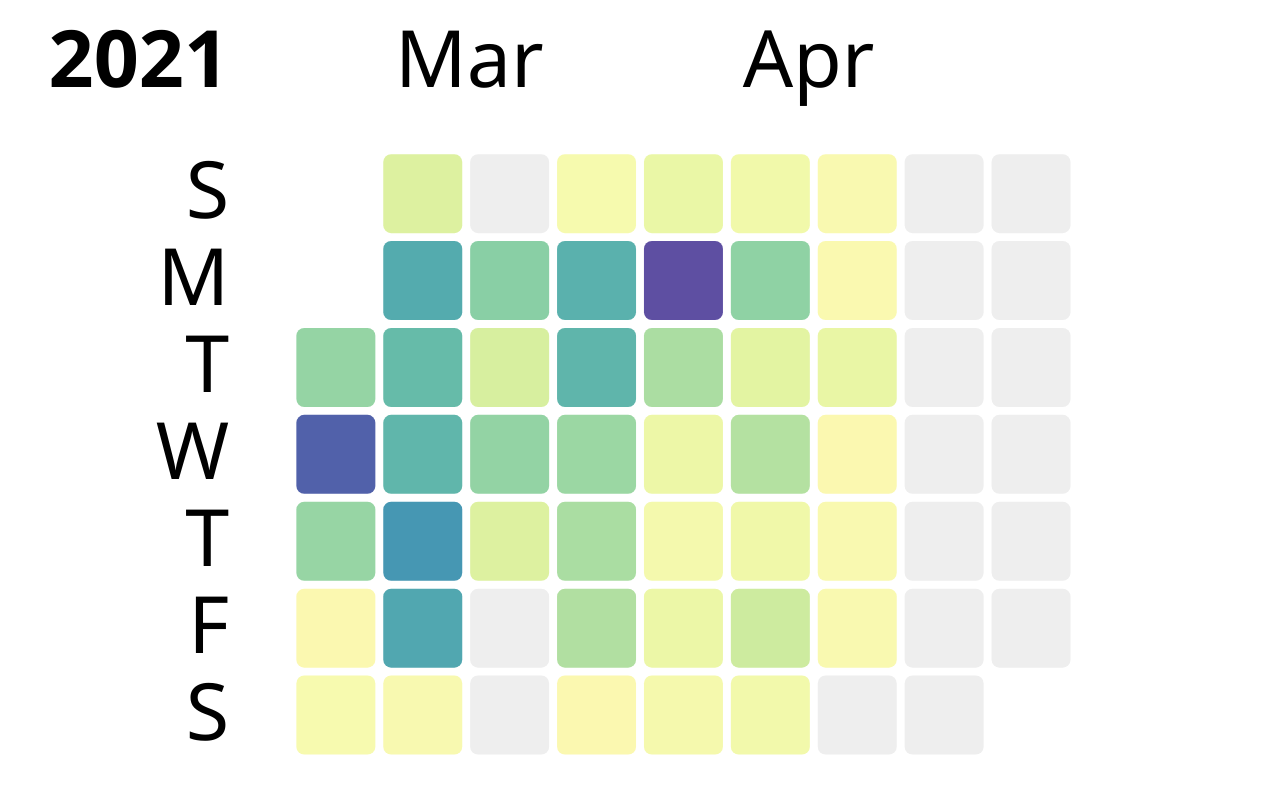
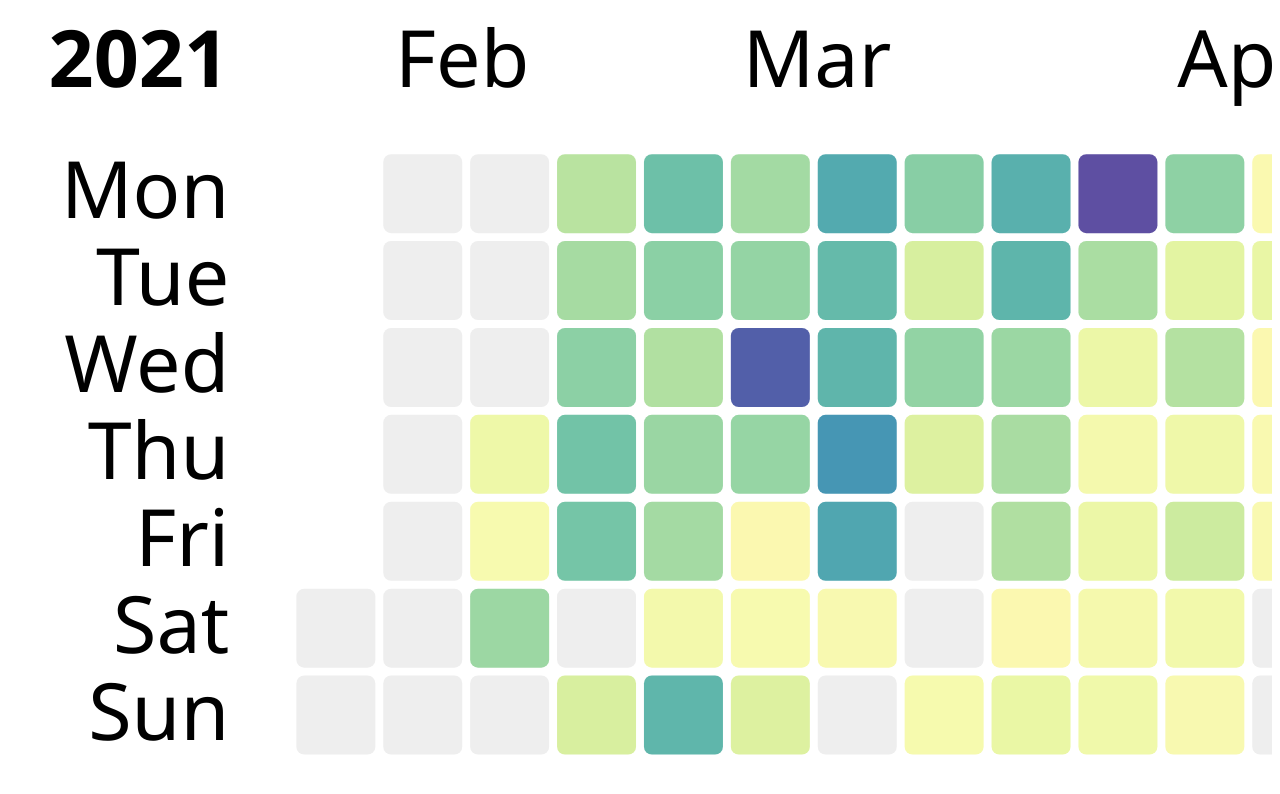
Before and after one commit to jquintozamora/react-d3-calendar-heatmap, a Gatsby site: page / in a window 1280 px wide. Built offline with nearby package versions, Linux system fonts and the light colour scheme; Gatsby itself is replaced by a stand-in of ours.

Commit message:
week day and tooltip issue

```diff
--- a/demo/App/App.tsx
+++ b/demo/App/App.tsx
@@ -14,7 +14,7 @@ interface CalendarHeatMapItemType {
 }
 
 const timeRange = {
-  from: new Date("2021-02-30"),
+  from: new Date("2021-01-30"),
   to: new Date(),
 };
 
@@ -22,7 +22,7 @@ const App: React.FunctionComponent = () => {
   return (
     <CalendarHeatMap<CalendarHeatMapItemType>
       data={data}
-      weekday="sunday"
+      weekday="weekend"
       timeRange={timeRange}
       customD3ColorScale={scaleSequential(chromatic.interpolateSpectral)}
       width={160}
@@ -30,6 +30,23 @@ const App: React.FunctionComponent = () => {
       cellShape="square"
       valueFn={(value) => value.toString()}
       cellPadding={1}
+      tooltipOffsetX={5}
+      formatDate={(date: Date) =>
+        new Intl.DateTimeFormat("en", {
+          weekday: "long",
+          day: "numeric",
+          year: "numeric",
+          month: "short",
+        }).format(date)
+      }
+      formatDay={(dayOfWeek: number) => {
+        const date = new Date(0);
+        date.setDate(4 + dayOfWeek);
+        const weekday = new Intl.DateTimeFormat(["en"], {
+          weekday: "short",
+        }).format(date);
+        return weekday;
+      }}
     />
   );
 };
--- a/demo/data/data.ts
+++ b/demo/data/data.ts
@@ -7,9 +7,27 @@ export const data = [
   {
     day: "2021-02-12",
     value: 28.545916666666667,
-    projects: { projectOne: "200", projectTwo: "30" },
+    projects: {
+      projectOne: "200",
+      projectTwo: "30",
+      projectThree: "30",
+      projectFour: "400",
+    },
   },
-  { day: "2021-02-13", value: 263.1731833333333 },
+  {
+    day: "2021-02-13",
+    value: 263.1731833333333,
+    projects: {
+      projectOne: "200",
+      projectTwo: "30",
+      projectThree: "30",
+      projectFour: "400",
+      projectOne2: "200",
+      projectTwo3: "30",
+      projectThree4: "30",
+      projectFour5: "400",
+    },
+  },
   { day: "2021-02-15", value: 209.08071666666666 },
   { day: "2021-02-16", value: 244.20156666666668 },
   { day: "2021-02-17", value: 292.5151666666667 },
--- a/src/components/CalendarHeatMap/CalendarHeatMap.tsx
+++ b/src/components/CalendarHeatMap/CalendarHeatMap.tsx
@@ -2,14 +2,7 @@ import "./CalendarHeatMap.css";
 
 import * as React from "react";
 import classnames from "classnames";
-import {
-  utcYear,
-  utcSunday,
-  utcMonday,
-  utcMonths,
-  utcMonth,
-  timeDay,
-} from "d3-time";
+import { utcYear, utcMonday, utcMonths, utcMonth, timeDay } from "d3-time";
 import { scaleSequential } from "d3-scale";
 import { interpolatePiYG } from "d3-scale-chromatic";
 import { quantile, range } from "d3-array";
@@ -50,6 +43,7 @@ const CalendarHeatMap = <
   paddingUnderMonthHeader = 8,
   paddingAfterDayOfWeekHeader = 8,
   cellPadding = 2,
+  formatDay = (dayOfWeek: number) => "SMTWTFS"[dayOfWeek],
 }: CalendarHeatMapProps<CalendarHeatMapItemType>): React.ReactElement => {
   const { 0: firstData, [data.length - 1]: lastData } = data;
 
@@ -75,18 +69,19 @@ const CalendarHeatMap = <
   });
 
   // formatting
-  const formatDay = (i) => "SMTWTFS"[i];
   const formatMonth = utcFormat("%b");
 
   // color
   const max = quantile(timeRangeData, 0.9975, (d) => Math.abs(d.value));
   const color = customD3ColorScale.domain([-max, +max]);
 
-  const timeWeek = weekday === "sunday" ? utcSunday : utcMonday;
+  const timeWeek = utcMonday;
   const countDay =
-    weekday === "sunday" ? (i: number) => i : (i: number) => (i + 6) % 7;
+    weekday === "weekend"
+      ? (i: number) => (i - (1 % 7) + 7) % 7
+      : (i: number) => (i + 6) % 7;
 
-  const rows = weekday === "weekday" ? range(1, 6) : range(7);
+  const rows = weekday === "weekday" ? range(1, 6) : range(0, 7);
 
   const columns = utcMonths(utcMonth(from), to);
 
--- a/src/components/CalendarHeatMap/CalendarHeatMapProps.ts
+++ b/src/components/CalendarHeatMap/CalendarHeatMapProps.ts
@@ -13,7 +13,7 @@ export type BaseCalendarHeatMapItemType = { day: string; value: number };
 export interface CalendarHeatMapProps<CalendarHeatMapItemType> {
   className?: string;
   data: Array<CalendarHeatMapItemType>;
-  weekday?: "weekday" | "sunday";
+  weekday?: "weekday" | "weekend";
   /**
    * Tooltip placement. If none is specified then is automatic depending on
    * the quadrant
@@ -61,6 +61,8 @@ export interface CalendarHeatMapProps<CalendarHeatMapItemType> {
 
   formatDate?: (date: Date) => string;
 
+  formatDay?: (dayOfWeek: number) => string;
+
   /**
    * Override value text for node
    */
--- a/src/components/Cell/Cell.tsx
+++ b/src/components/Cell/Cell.tsx
@@ -57,7 +57,7 @@ const Cell = <CalendarHeatMapItemType extends BaseCalendarHeatMapItemType>({
   const cellDay = new Date(c.day);
   const x =
     timeWeek.count(timeRange.from, cellDay) * cellSize + cellPadding / 2;
-  const y = countDay(new Date(c.day).getUTCDay()) * cellSize + cellPadding / 2;
+  const y = countDay(cellDay.getUTCDay()) * cellSize + cellPadding / 2;
 
   return (
     <rect
--- a/src/components/Tooltip/TooltipContainer.tsx
+++ b/src/components/Tooltip/TooltipContainer.tsx
@@ -32,11 +32,13 @@ export const TooltipContainer = React.memo<TooltipContainerProps>(
           y += 20;
           break;
         case "left":
-          x -= width;
-          y -= height / 2;
+          x -= width + offsetX;
+          y -= height / 2 + offsetY;
           break;
         case "right":
-          y -= height / 2;
+          x += 20 + offsetX;
+          y -= height / 2 + offsetY;
+          // y += height  + offsetY;
           break;
         case "top":
           x -= width / 2;
@@ -54,9 +56,6 @@ export const TooltipContainer = React.memo<TooltipContainerProps>(
           break;
       }
     }
-
-    x += offsetX;
-    y += offsetY;
 
     const style: React.CSSProperties = {
       pointerEvents: "none",
```
